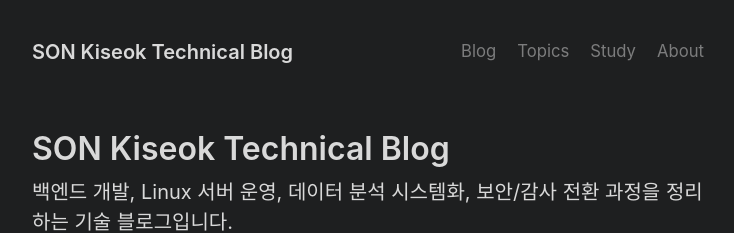
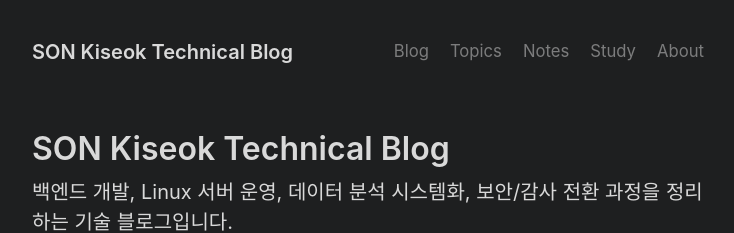
Before and after one commit to son1004007/son1004007.github.io, a Jekyll site: the page built from index.html, in a window 1280 px wide and 900 px high. Shown: the top 233 px of the window, without its empty margins (272-1006 px from the left). Built offline with Jekyll 4.4.1, drawn with Linux system fonts in a browser that asks for light colours; the list of posts is cut into pages by our own code.

Commit message:
seo: add Search Console verification and Notes nav

```diff
--- a/_config.yml
+++ b/_config.yml
@@ -9,8 +9,7 @@ lang: ko-KR
 future: true
 
 # Google Search Console
-# After adding the site in Search Console, paste only the verification token here.
-google_site_verification:
+google_site_verification: u8hiK-I85rDdzv5nny-fDPiuq2pAyKzC9eL4ak28qOM
 
 # Google Analytics 4
 # Optional. Paste a GA4 measurement/tag ID such as G-XXXXXXXXXX to enable it.
@@ -54,6 +53,9 @@ nav:
   - title: Topics
     url: /categories
 
+  - title: Notes
+    url: /notes
+
   - title: Study
     url: /study
 
```
